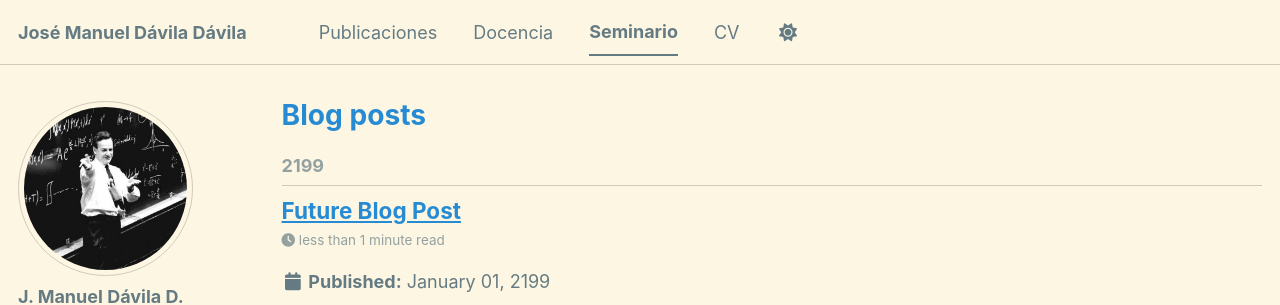
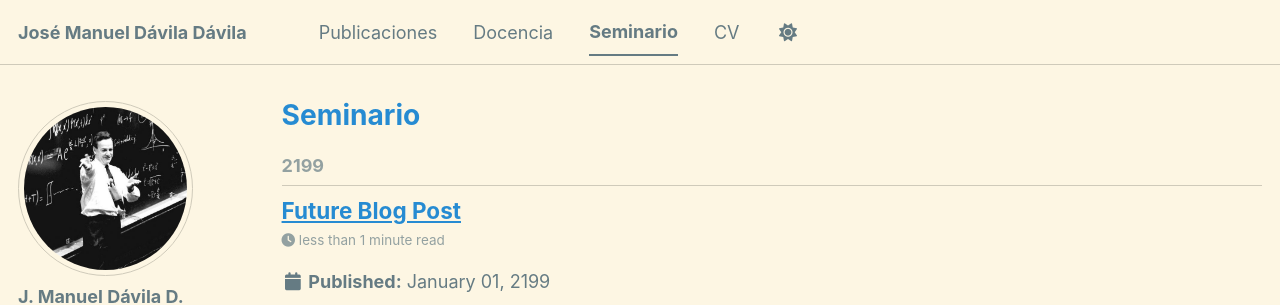
Before and after one commit to jmdaviladr/jmdaviladr.github.io, a Jekyll site: the page built from _pages/year-archive.html, in a window 1280 px wide and 900 px high. Shown: the top 305 px of the window. Built offline with Jekyll 4.4.1, drawn with Linux system fonts in a browser that asks for light colours; some web fonts are replaced; a script bundle is joined from its source files by our own code; library files that are not in the unit come from our copies.

Commit message:
Update year-archive.html

```diff
--- a/_pages/year-archive.html
+++ b/_pages/year-archive.html
@@ -1,7 +1,7 @@
 ---
 layout: archive
 permalink: /year-archive/
-title: "Blog posts"
+title: "Seminario"
 author_profile: true
 redirect_from:
   - /wordpress/blog-posts/
```
